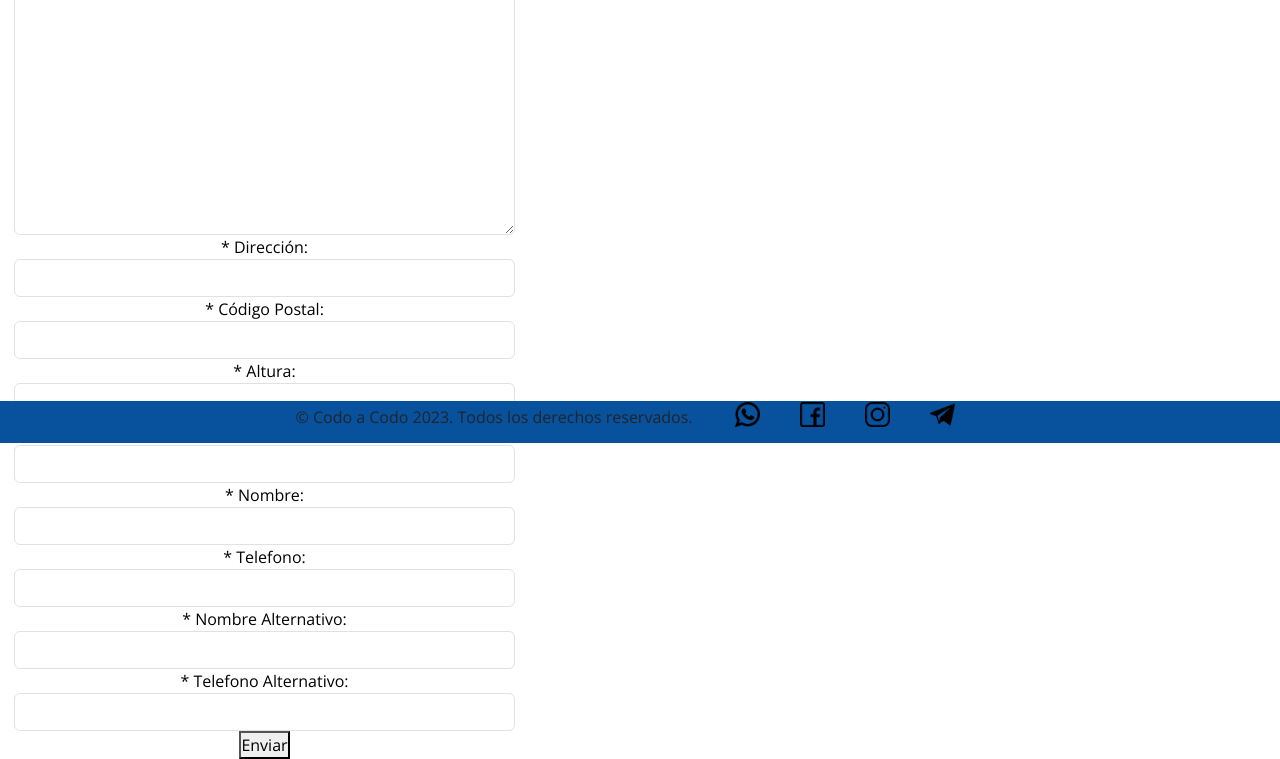
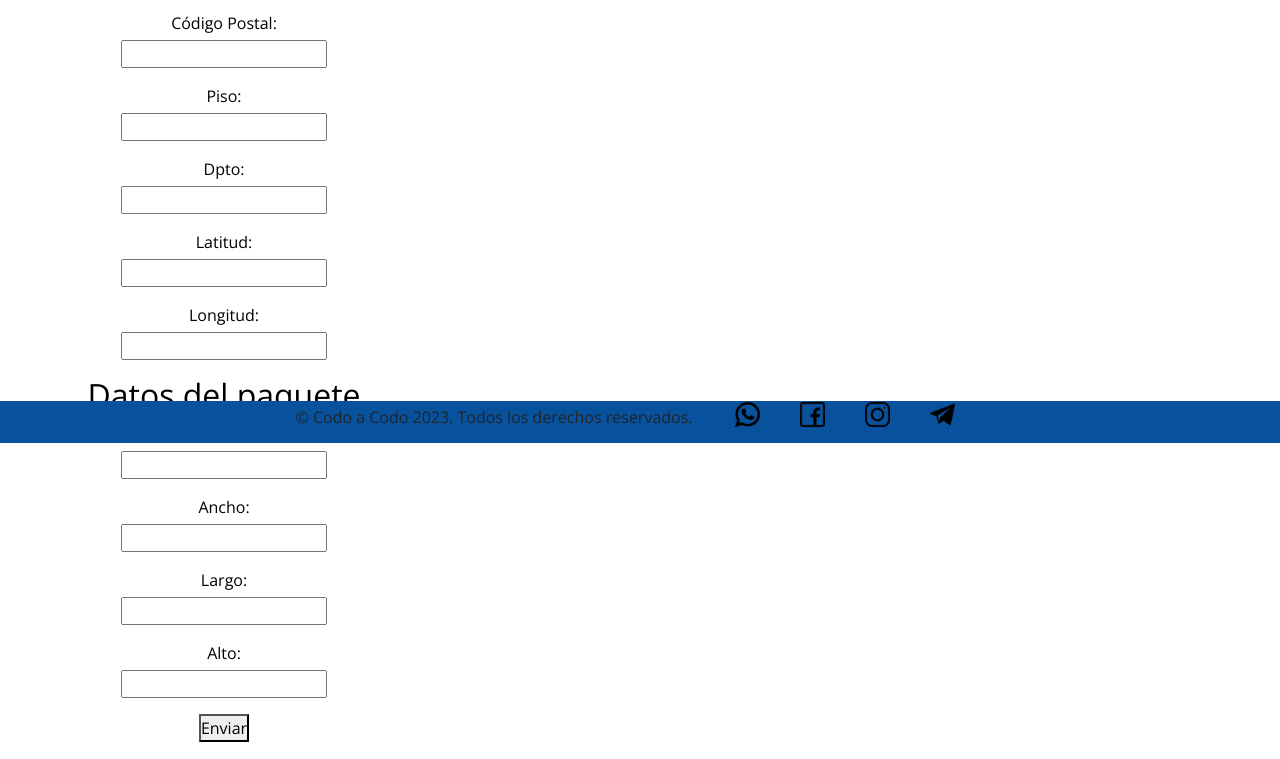
Before and after one commit to VirginiaCABA/PIG_Grupo5, a Django app: page /clientes/ in a window 1280 px wide. Shown: the part 357-1116 px from the top of the page. Run offline with Django 4.2, Linux system fonts and the light colour scheme; the visitor is signed in with stand-in values (Sample User, id 1).

Commit message:
correcciones generales del proyecto y rediseño de formPedido

```diff
--- a/core/forms.py
+++ b/core/forms.py
@@ -1,6 +1,7 @@
 from django import forms
-from django.forms import ValidationError
+from django.forms import ValidationError, ModelForm, inlineformset_factory
 from django.core.validators import validate_email
+from .models import Domicilio, Pedido, Paquete
 
 def sin_espacios(value):
     '''Remueve espacios al str que recibe "value"
@@ -29,7 +30,7 @@ def validar_mail(value):
 class ContactoForm(forms.Form):
     """Devuelve el formulario de contactos"""
     nombre = forms.CharField(
-        label='Nombre de contacto',
+        label='Nombre',
         max_length=50,
         required=True,
         validators=[solo_caracteres],
@@ -37,7 +38,7 @@ class ContactoForm(forms.Form):
                                       'placeholder': 'Solo letras'})
     )
     apellido = forms.CharField(
-        label='Apellido de contacto',
+        label='Apellido',
         max_length=50,
         required=True,
         validators=[solo_caracteres],
@@ -45,7 +46,7 @@ class ContactoForm(forms.Form):
                                       'placeholder': 'Solo letras'})
     )
     dni = forms.CharField(
-         label="DNI de contacto",
+         label="DNI",
          max_length=8,
          required=True,
          validators=[solo_numeros],
@@ -71,59 +72,26 @@ class ContactoForm(forms.Form):
                                      'class': 'form-control'})
     )
 
-class PedidoForm(forms.Form):
-    """Devuelve el formulario de pedidos"""
-    SERVICIOS_CHOICES = [
-        ("", "Seleccionar..."),
-        ("1", "Servicios en gral."),
-        ("1", "Courier - Mensajería - Cadetes fijos"),
-        ("2", "Transportes y cargas"),
-        ("3", "E-Commerce y distribución de paquetería")
-    ]
+class DomicilioForm(ModelForm):
+    """Crea el formulario del domicilio al que se envía un pedido"""
+    class Meta:
+        model = Domicilio
+        fields = '__all__'
 
-    servicios = forms.ChoiceField(label="Tipo de Servicio",
-                                  widget=forms.Select, choices=SERVICIOS_CHOICES, required=True)
+class PaqueteForm(ModelForm):
+    """Crea el formulario para cada paquete de un pedido"""
+    class Meta:
+        model = Paquete
+        fields = '__all__'
+        widgets = {
+            'pedido': forms.HiddenInput(),
+        }
 
-    direccion = forms.CharField(label="* Dirección", max_length="100", required=True,
-                                widget=forms.TextInput(attrs={"class": "form-control"}))
-
-    codigo_postal = forms.CharField(label="* Código Postal", max_length="100", required=True,
-                                    widget=forms.TextInput(attrs={"class": "form-control"}))
-
-    altura = forms.CharField(label="* Altura", max_length="100", required=True,
-                             widget=forms.TextInput(attrs={"class": "form-control"}))
-
-    piso_dpto = forms.CharField(label="Piso/Dpto (opcional)", max_length="100",
-                                widget=forms.TextInput(attrs={"class": "form-control"}))
-
-    instrucciones = forms.CharField(label="Instrucciones (opcional)", max_length="100",
-                                    widget=forms.TextInput(attrs={"class": "form-control"}))
-
-    nombre = forms.CharField(label="* Nombre", max_length="100", required=True,
-                             widget=forms.TextInput(attrs={"class": "form-control"}))
-
-    telefono = forms.DecimalField(label="* Telefono", max_digits="20", required=True,
-                                  widget=forms.NumberInput(attrs={"class": "form-control"}))
-
-    nombre_alternativo = forms.CharField(label="* Nombre Alternativo", max_length="100", required=True,
-                                         widget=forms.TextInput(attrs={"class": "form-control"}))
-
-    telefono_alternativo = forms.DecimalField(label="* Telefono Alternativo", max_digits="20", required=True,
-                                              widget=forms.NumberInput(attrs={"class": "form-control"}))
-
-    PAQUETE_CHOICES = [
-		("", "Seleccionar..."),
-		("1", "Sobre - Mensajero con mochila (Documentos, libros, sobres, etc)"),
-		("2", "Caja pequeña - Máximo: Ancho:39.5 cm Alto:30.5cm, Peso: 1kg"),
-		("3", "Caja mediana - Máximo: 30 L x 40 An x 30 Al (Hasta 15KG)"),
-		("4", "Caja grande - Máximo: 40L x 50 An x 40 Al. (Hasta 25kg)")
-	]
-
-    paquete = forms.ChoiceField( label="Tipo de paquete",
-                                widget=forms.Select, choices=PAQUETE_CHOICES, required=True)
-
-    referencia = forms.CharField(label="Referencia", max_length="100",
-                                 widget=forms.TextInput(attrs={"class": "form-control"}))
-
-    comentarios = forms.CharField(label="Comentarios", max_length="100",
-                                  widget=forms.Textarea(attrs={"class": "form-control"}))
+class PedidoForm(ModelForm):
+    """Crea el formulario de pedidos"""
+    class Meta:
+        model = Pedido
+        fields = ["domicilio_destino"]
+        widgets = {
+            'domicilio_destino': forms.HiddenInput(),
+        }
--- a/core/models.py
+++ b/core/models.py
@@ -10,7 +10,7 @@ class Domicilio(models.Model):
     numero = models.IntegerField(verbose_name="Número")
     cp = models.IntegerField(verbose_name="Código Postal")
     piso = models.IntegerField(verbose_name="Piso")
-    departamento = models.CharField(max_length=150, verbose_name='Calle')
+    departamento = models.CharField(max_length=150, verbose_name='Dpto')
     latitud = models.FloatField(verbose_name="Latitud")
     longitud = models.FloatField(verbose_name="Longitud")
 
@@ -70,7 +70,6 @@ class Postulante(Persona):
                             validators=[RegexValidator(r'^\d{8,10}$',
                             message='El número de dni debe tener entre 8 y 10 dígitos.')])
     curriculum = models.FileField(upload_to='cv_upload/')
-    descripcion = models.TextField(max_length=500, blank=True, null=True)
     mensaje = models.TextField(max_length=500, blank=True, null=True)
     objects = PostulanteManager()
 
--- a/core/views.py
+++ b/core/views.py
@@ -1,11 +1,11 @@
 from django.conf import settings
-from django.http import HttpResponseBadRequest, HttpResponse
+from django.http import HttpResponseBadRequest, HttpResponse, HttpResponseRedirect
 from django.core.mail import EmailMessage
 from django.shortcuts import render, redirect
 from django.contrib.auth.decorators import login_required
 from django.contrib.auth import logout
-from .forms import PedidoForm, ContactoForm
 from .models import Postulante
+from .forms import ContactoForm, DomicilioForm, PedidoForm, PaqueteForm
 
 # Create your views here.
 
@@ -42,9 +42,9 @@ def contacto(request):
                 respuesta = HttpResponseBadRequest(f"El Email {mail} ya esta registrado.")
             else:
                 #guardar los datos en la BD
-                nuevo_contacto = Postulante(nombre=nombre, apellido=apellido, dni=dni,
+                nuevo_postulante = Postulante(nombre=nombre, apellido=apellido, dni=dni,
                                         mail=mail, mensaje=mensaje, curriculum=curriculum)
-                nuevo_contacto.save()
+                nuevo_postulante.save()
                 #formatear mensaje de respuesta
                 mensaje_html = f'Mensaje de contacto de {nombre} {apellido} (DNI: {dni}):\n {mensaje}'
                 #Y finalmente, se envía el mail
@@ -58,7 +58,7 @@ def contacto(request):
                             curriculum.read(),
                             curriculum.content_type)
                 email.send()
-                respuesta = HttpResponse('Correo enviado con éxito') #ver si cambio a ResponseRedirect
+                respuesta = HttpResponseRedirect("core/pages/mensaje_envio.html")
         else:
             respuesta = HttpResponseBadRequest("Datos inválidos.")
     else:
@@ -72,13 +72,30 @@ def contacto(request):
 def clientes(request):
     '''Recibe los datos del usuario y devuelve la vista de clientes.'''
     if (request.method == 'POST'):
-        form = PedidoForm(request.POST)
-        if form.is_valid():
-            servicios = form.cleaned_data['servicios']
-            # return render(request, 'success.html')
+
+        domicilio_form = DomicilioForm(request.POST)
+        pedido_form = PedidoForm(request.POST)
+        paquete_form = PaqueteForm(request.POST)
+
+        if domicilio_form.is_valid() and pedido_form.is_valid() and paquete_form.is_valid():
+            domicilio = domicilio_form.save()
+            pedido = pedido_form.save(commit=False)
+            pedido.domicilio_destino = domicilio
+            pedido.save()
+            paquete = paquete_form.save(commit=False)
+            paquete.pedido = pedido
+            paquete.save()
+            return HttpResponse('Pedido cargado')
     else:
-        form = PedidoForm()
-    return render(request ,"core/pages/clientes.html", {'form': form})
+        domicilio_form = DomicilioForm()
+        pedido_form = PedidoForm()
+        paquete_form = PaqueteForm()
+
+    return render(request ,"core/pages/clientes.html", {
+        'domicilio_form': domicilio_form,
+        'pedido_form': pedido_form,
+        'paquete_form': paquete_form,
+    })
 
 @login_required
 def empleados(request, fecha):
--- a/static/core/styles/contacto.css
+++ b/static/core/styles/contacto.css
@@ -462,3 +462,7 @@ h1{
   .section {
     grid-template: auto;
 }
+
+label{
+  text-transform: capitalize;
+}
--- a/templates/core/pages/clientes.html
+++ b/templates/core/pages/clientes.html
@@ -8,12 +8,6 @@
     <link rel="stylesheet" href="{% static 'core/styles/clientes.css' %}">
     <script src="{% static 'core/js/clientes.js' %}"></script>
 
-    <!--hay que sacar-->
-    <link href="https://cdn.jsdelivr.net/npm/bootstrap@5.3.2/dist/css/bootstrap.min.css" rel="stylesheet" integrity="sha384-T3c6CoIi6uLrA9TneNEoa7RxnatzjcDSCmG1MXxSR1GAsXEV/Dwwykc2MPK8M2HN" crossorigin="anonymous">
-    <link rel="stylesheet" href="https://cdn.jsdelivr.net/npm/bootstrap-icons@1.11.0/font/bootstrap-icons.css">
-    <script src="https://cdn.jsdelivr.net/npm/bootstrap@5.3.2/dist/js/bootstrap.bundle.min.js" integrity="sha384-C6RzsynM9kWDrMNeT87bh95OGNyZPhcTNXj1NW7RuBCsyN/o0jlpcV8Qyq46cDfL" crossorigin="anonymous"></script>
-    <!--hay que sacar-->
-
 {% endblock %}
 
 {% block content %}
@@ -22,24 +16,13 @@
 
     <section class="section">
         <div class="formulario p-1">
-            <form action="/crear_pedido/" method="POST" id="form">
+            <form action='{% url "clientes" %}' method="POST" id="form">
                 {% csrf_token %}
-                <div class="form-column">
-                    {{ form.servicios.label }}{{ form.servicios }}<br>
-                    {{ form.paquete.label }}{{ form.paquete }}<br>
-                    {{ form.referencia.label }}{{ form.referencia }}
-                    {{ form.comentarios.label }}{{ form.comentarios }}
-                    {{ form.direccion.label }}: {{ form.direccion }}
-                    {{ form.codigo_postal.label }}: {{ form.codigo_postal }}
-                    {{ form.altura.label }}: {{ form.altura }}
-                    {{ form.piso_dpto.label }}: {{ form.piso_dpto }}
-                </div>
-                <div class="form-column">
-                    {{ form.nombre.label }}: {{ form.nombre}}
-                    {{ form.telefono.label }}: {{ form.telefono }}
-                    {{ form.nombre_alternativo.label }}: {{ form.nombre_alternativo}}
-                    {{ form.telefono_alternativo.label }}: {{ form.telefono_alternativo }}
-                </div>
+                <h2>Domicilio de destino</h2>
+                {{ domicilio_form.as_p }}
+                {{ pedido_form.as_p }}
+                <h2>Datos del paquete</h2>
+                {{ paquete_form.as_p }}
                 <button type="submit">Enviar</button>
             </form>
         </div>
```
Also changed, not shown: templates/core/pages/mensaje_envio.html (added, +30 -0 lines), core/migrations/0001_initial.py, webproyecto/__init__.py (added).
